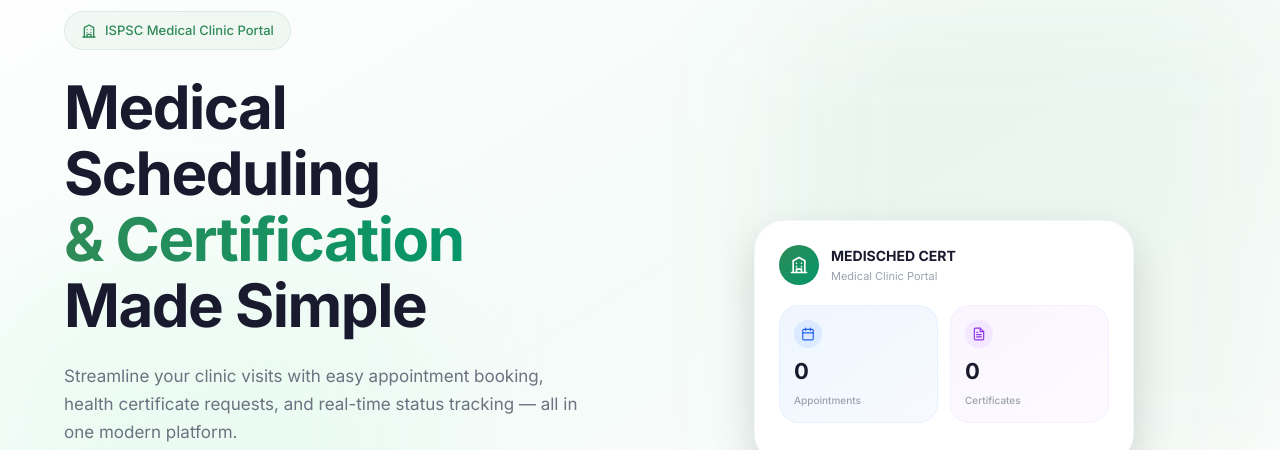
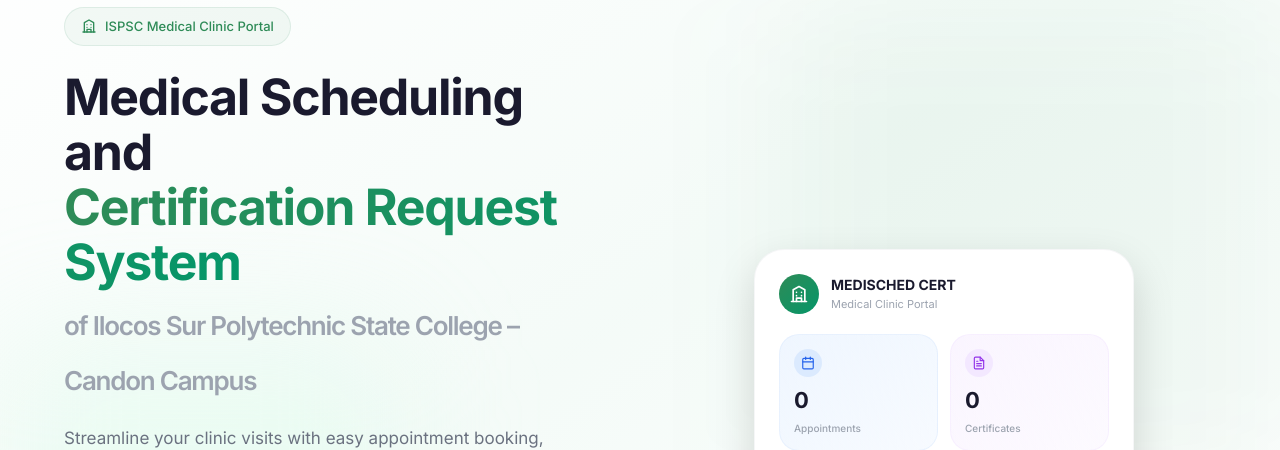
Before and after one commit to Dhonmarckherm/Medisched, a Next.js app: page / in a window 1280 px wide. Shown: the part 123-573 px from the top of the page. Built offline with nearby package versions, Linux system fonts and the light colour scheme; no server answers; the database is empty.

Commit message:
Update: hero heading to Medical Scheduling and Certification Request System of ISPSC - Candon Campus

```diff
--- a/src/app/page.tsx
+++ b/src/app/page.tsx
@@ -51,10 +51,10 @@
               <HospitalIcon size={16} />
               ISPSC Medical Clinic Portal
             </div>
-            <h1 className="text-[42px] lg:text-[60px] font-bold text-[#1a1a2e] leading-[1.1] mb-6 tracking-tight">
-              Medical Scheduling<br />
-              <span className="text-transparent bg-clip-text bg-gradient-to-r from-primary to-emerald-600">&amp; Certification</span><br />
-              Made Simple
+            <h1 className="text-[36px] lg:text-[50px] font-bold text-[#1a1a2e] leading-[1.1] mb-6 tracking-tight">
+              Medical Scheduling and<br />
+              <span className="text-transparent bg-clip-text bg-gradient-to-r from-primary to-emerald-600">Certification Request System</span><br />
+              <span className="text-[20px] lg:text-[26px] font-semibold text-gray-400">of Ilocos Sur Polytechnic State College – Candon Campus</span>
             </h1>
             <p className="text-[17px] leading-[28px] text-gray-500 max-w-[520px] mb-10">
               Streamline your clinic visits with easy appointment booking,
```
